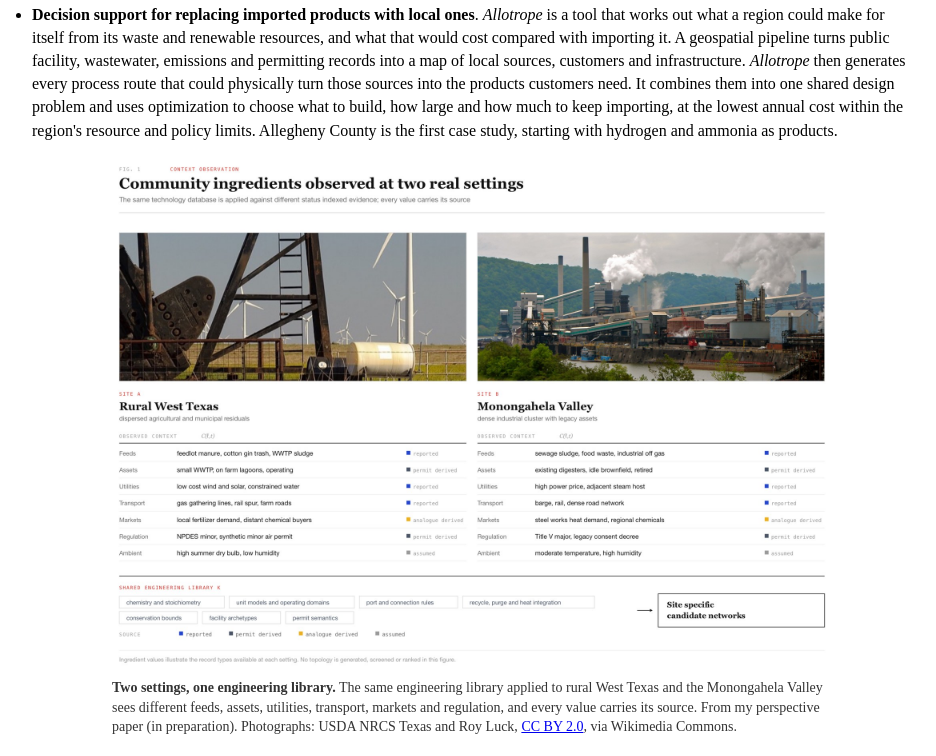
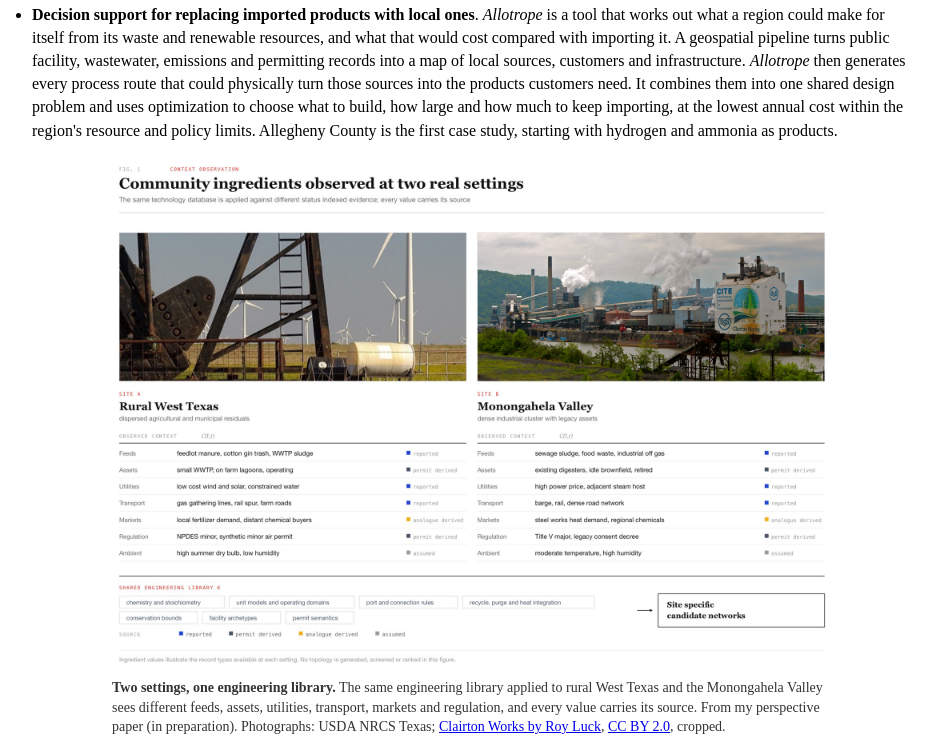
Before and after one commit to keggle-git/keggle-git.github.io, a plain HTML site: page index.html in a window 1280 px wide. Shown: the part 2017-2773 px from the top of the page, without its empty margins (188-1124 px from the left). Drawn offline with Linux system fonts and the light colour scheme; grey boxes are pictures that could not be loaded.

Commit message:
Show Clairton Works sign in community figure

```diff
--- a/index.html
+++ b/index.html
@@ -44,7 +44,7 @@ World Bank. <a href="https://documents.worldbank.org/en/publication/documents-re
 <p>Most of what we use comes through a global supply chain. Raw materials are extracted in a few places, processed in large centralized plants and shipped everywhere else, and the waste ends up back in local communities. Process optimization has mostly been aimed at making that system more profitable for the companies that run it. I want to point the same tools at a different objective: lowering costs for the people who live somewhere, using public resources that are already there, like sewage and trash. My research asks where a local supply chain built on those resources can compete with the global one, and where it can't. Each local option is compared with the imported product delivered to the customer, freight included, and it may only draw on waste and renewable resources, never fossil feed.</p>
 <ul>
 <li id="allotrope"><p><b>Decision support for replacing imported products with local ones</b>. <i>Allotrope</i> is a tool that works out what a region could make for itself from its waste and renewable resources, and what that would cost compared with importing it. A geospatial pipeline turns public facility, wastewater, emissions and permitting records into a map of local sources, customers and infrastructure. <i>Allotrope</i> then generates every process route that could physically turn those sources into the products customers need. It combines them into one shared design problem and uses optimization to choose what to build, how large and how much to keep importing, at the lowest annual cost within the region's resource and policy limits. Allegheny County is the first case study, starting with hydrogen and ammonia as products.</p>
-<figure style="max-width:720px"><img src="images/community_ingredients_two_settings.jpg?v=2" alt="Figure comparing the observed community ingredients in rural West Texas and the Monongahela Valley"><figcaption><b>Two settings, one engineering library.</b> The same engineering library applied to rural West Texas and the Monongahela Valley sees different feeds, assets, utilities, transport, markets and regulation, and every value carries its source. From my perspective paper (in preparation). Photographs: USDA NRCS Texas and Roy Luck, <a href="https://creativecommons.org/licenses/by/2.0/">CC BY 2.0</a>, via Wikimedia Commons.</figcaption></figure>
+<figure style="max-width:720px"><img src="images/community_ingredients_clairton.png" alt="Comparison of rural West Texas and the Monongahela Valley, with the signed Clairton Works plant shown across the river"><figcaption><b>Two settings, one engineering library.</b> The same engineering library applied to rural West Texas and the Monongahela Valley sees different feeds, assets, utilities, transport, markets and regulation, and every value carries its source. From my perspective paper (in preparation). Photographs: USDA NRCS Texas; <a href="https://commons.wikimedia.org/wiki/File:US_Steel_Clairton_Works,_Clairton_PA_(8900609120).jpg">Clairton Works by Roy Luck</a>, <a href="https://creativecommons.org/licenses/by/2.0/">CC BY 2.0</a>, cropped.</figcaption></figure>
 
 <figure style="max-width:560px"><img src="images/pittsburgh_network_build.gif" alt="Animation of 463 facilities around Pittsburgh grouping into 71 local hubs connected by 190 road routes"><figcaption><b>From sites to a network.</b> 463 active waste, wastewater and industrial sites around Pittsburgh are grouped into 71 local hubs, each under 8 km across, and linked to neighboring hubs along 190 routes on the real state road network, with natural gas pipelines in the background. The tool places sources and customers on a network like this and builds candidate routes between them. Built from EPA, PA DEP, HIFLD and PennDOT records.</figcaption></figure>
 
```
Also changed, not shown: images/community_ingredients_clairton.png (added).
